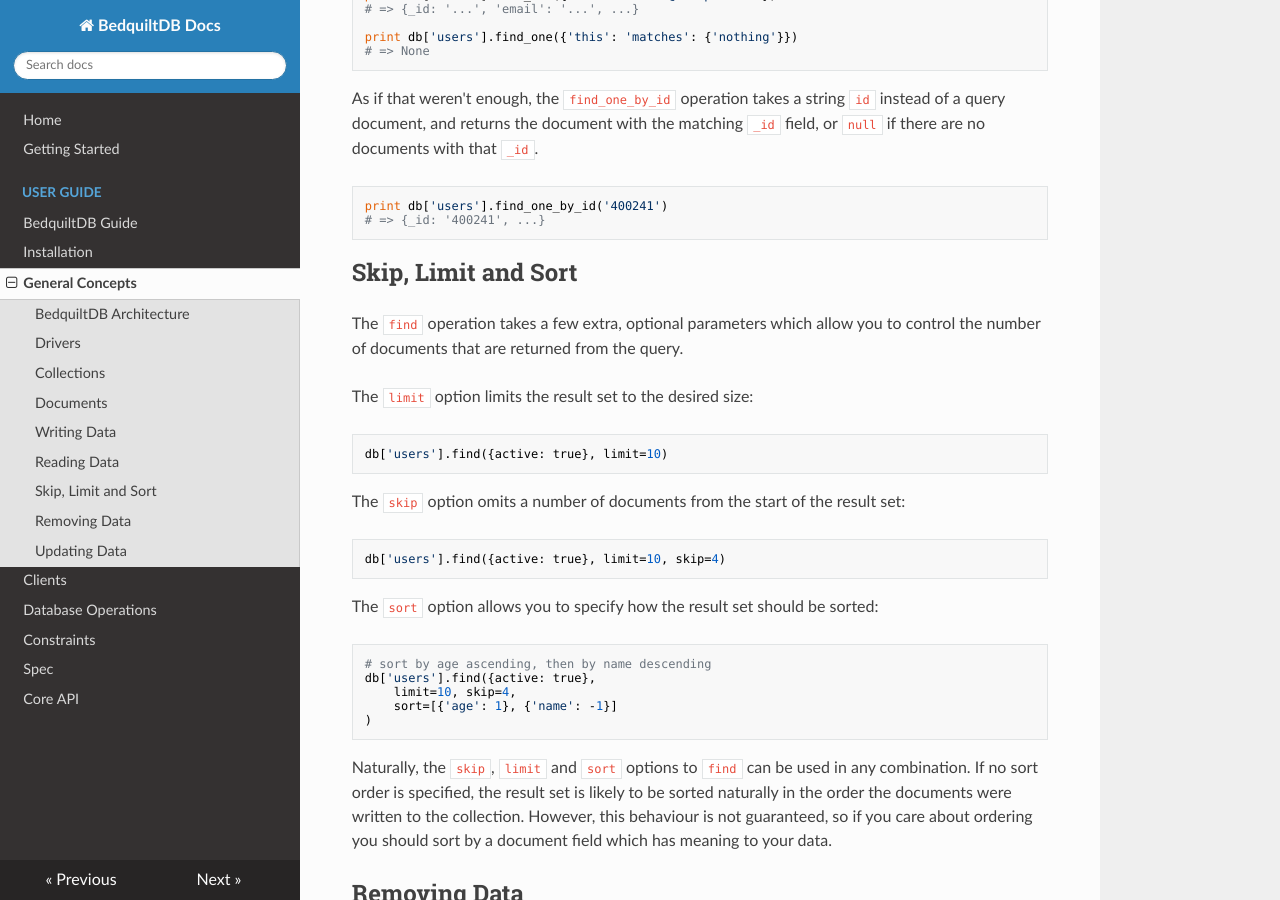
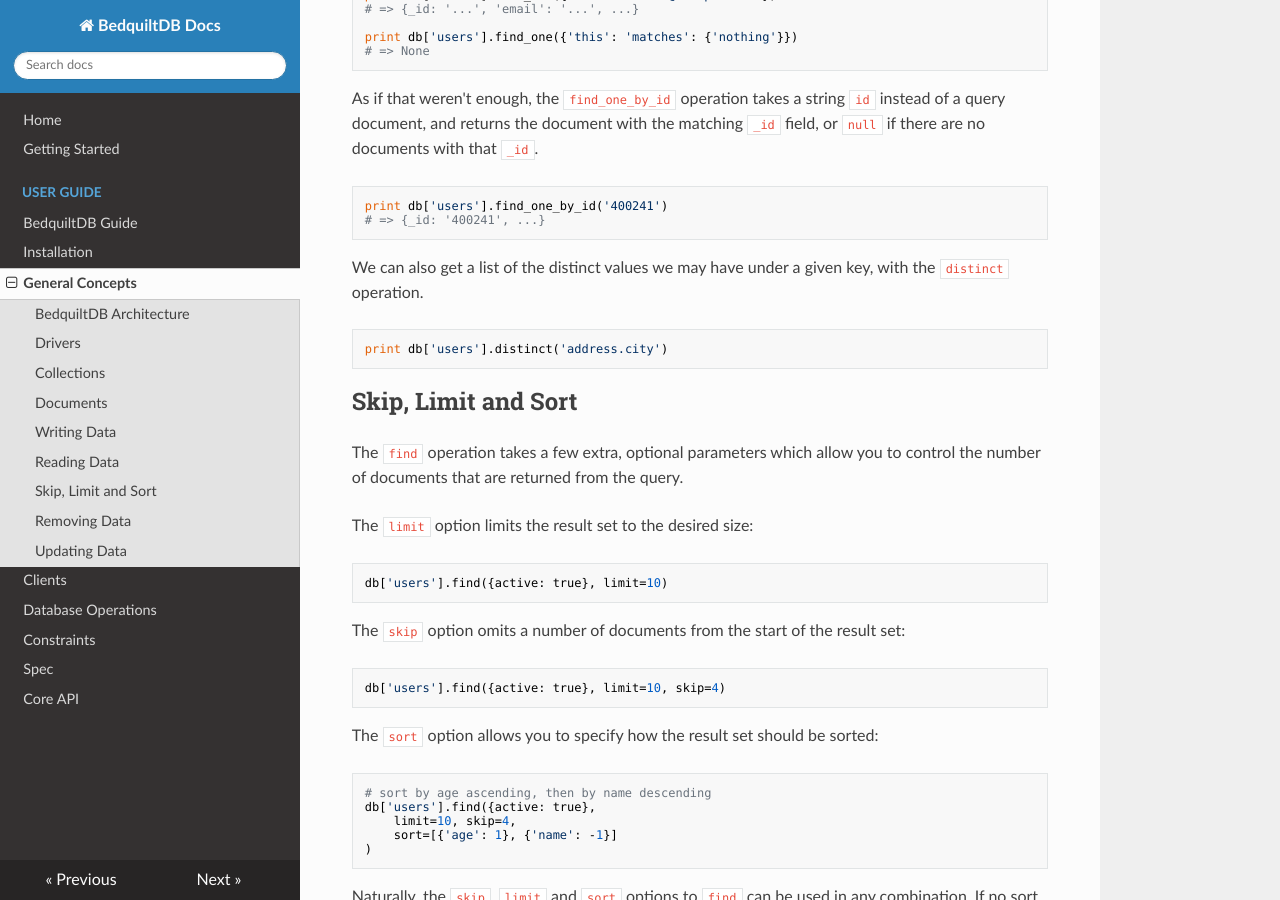
Before and after one commit to BedquiltDB/bedquilt-core, an MkDocs documentation site: the page built from doc/guide/concepts.md, in a window 1280 px wide and 900 px high, scrolled down 4317 px. Built offline with MkDocs 1.6.1, drawn with Linux system fonts in a browser that asks for light colours; nearby versions of some CDN libraries; old or Windows-style settings are respelled for this version of MkDocs.

Commit message:
Add distinct to the concepts guide.

````diff
--- a/doc/guide/concepts.md
+++ b/doc/guide/concepts.md
@@ -221,6 +221,14 @@
 # => {_id: '400241', ...}
 ```
 
+We can also get a list of the distinct values we may have under a given key, with
+the `distinct` operation.
+
+```python
+print db['users'].distinct('address.city')
+```
+
+
 ## Skip, Limit and Sort
 
 The `find` operation takes a few extra, optional parameters which allow you to control
````
